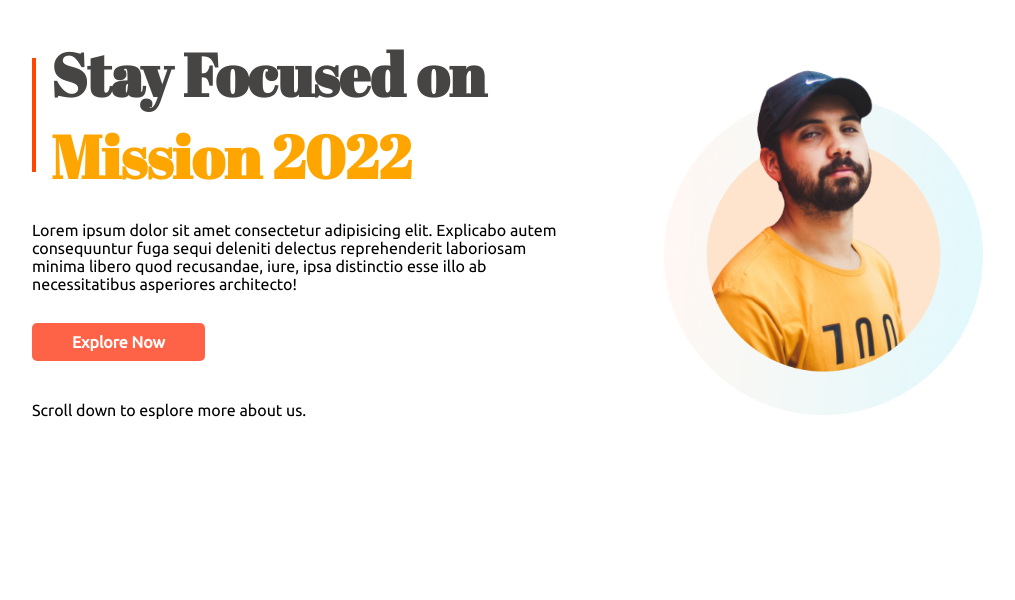
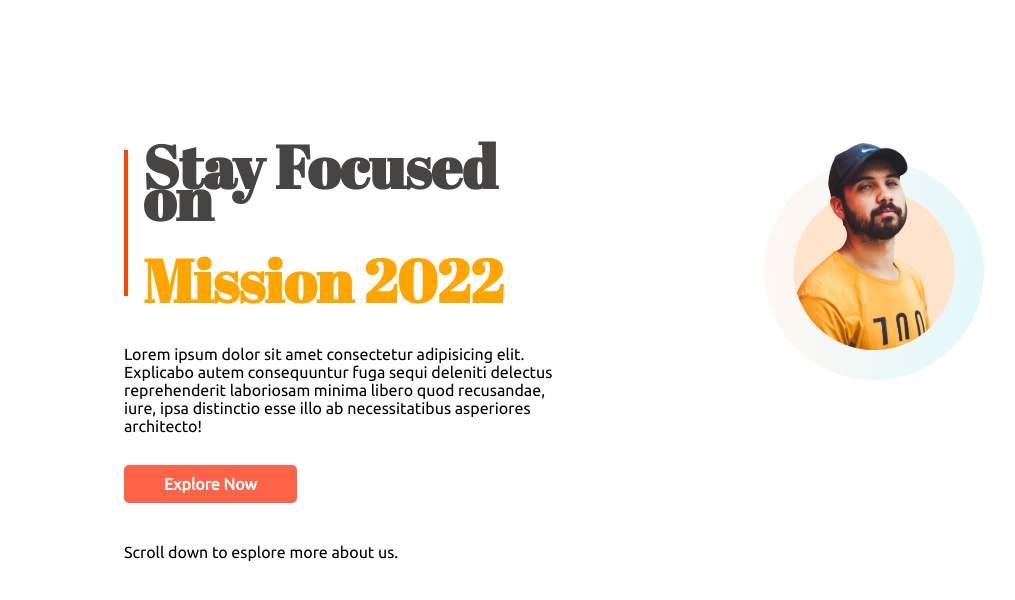
Before and after one commit to LabibIslam/assignment-1, a plain HTML site: page index.html in a window 1280 px wide. Shown: the whole page, without its empty margins (76-1091 px from the left). Drawn offline with Linux system fonts and the light colour scheme.

Commit message:
addes some small modification to style

```diff
--- a/style.css
+++ b/style.css
@@ -1,5 +1,6 @@
 body {
   font-family: "Ubuntu", sans-serif;
+  margin: 0;
 }
 .text-style {
   font-family: "Abril Fatface", cursive;
@@ -20,10 +21,11 @@ body {
 }
 .half-width {
   width: 50%;
-  padding-left: 100px;
+  padding-left: 200px;
+  padding-top: 100px;
 }
 .half-width img {
-  width: 60%;
+  width: 50%;
 }
 .link-button {
   text-decoration: none;
```
